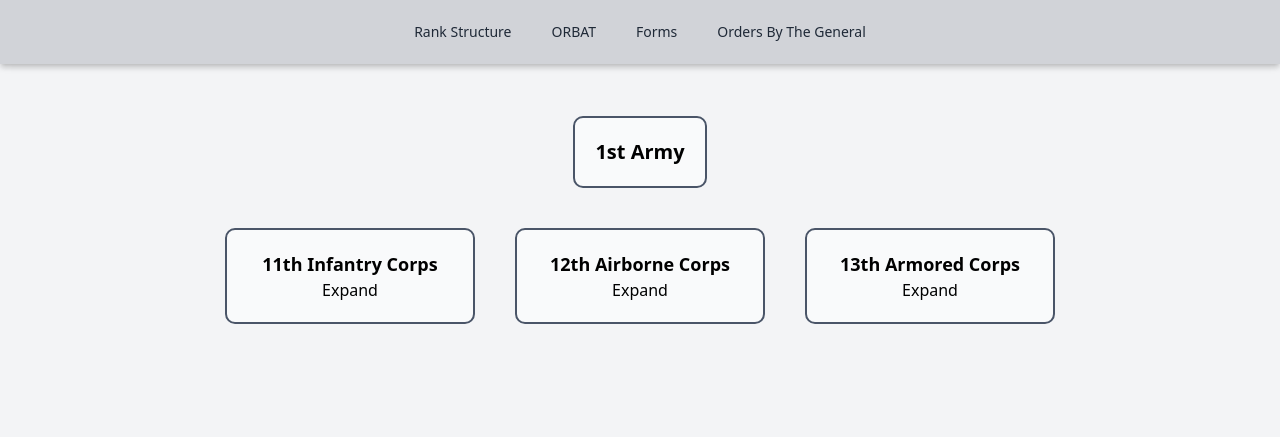
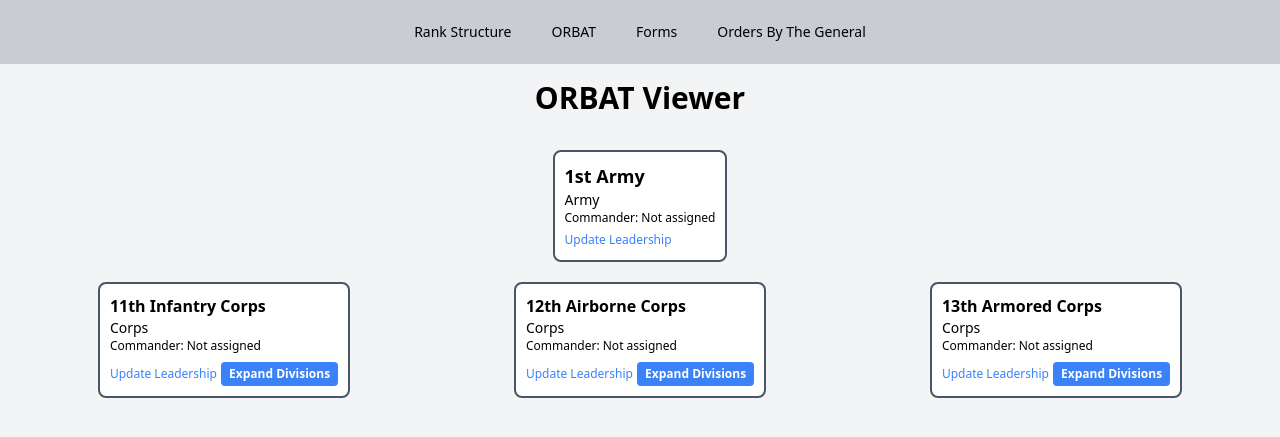
Before and after one commit to JstrR6/Orbat, a Node server app: page /orbat in a window 1280 px wide. Shown: the top 437 px of the page. Run offline with Node 20, Linux system fonts and the light colour scheme; some libraries are stand-ins or nearby versions.

Commit message:
UpdateOrbat

```diff
--- a/views/orbat.ejs
+++ b/views/orbat.ejs
@@ -3,12 +3,11 @@
 <head>
     <meta charset="UTF-8">
     <meta name="viewport" content="width=device-width, initial-scale=1.0">
-    <title>ORBAT Viewer</title>
+    <title><%= title %></title>
     <script src="https://cdn.tailwindcss.com"></script>
+    <script src="https://unpkg.com/htmx.org@1.9.4"></script>
     <style>
         .hot-bar {
-            background-color: rgba(255, 255, 255, 0.8);
-            box-shadow: 0px 4px 6px rgba(0, 0, 0, 0.1);
             transition: background-color 0.3s ease;
         }
         .hot-bar:hover {
@@ -16,236 +15,168 @@
         }
         .unit-box {
             border: 2px solid #4a5568;
-            border-radius: 10px;
-            padding: 20px;
-            margin: 20px;
-            background-color: #f9fafb;
-            text-align: center;
+            border-radius: 8px;
+            padding: 10px;
+            margin: 10px;
+            background-color: #ffffff;
         }
         .orbat-container {
             display: flex;
             flex-direction: column;
             align-items: center;
         }
-        .level {
+        .corps-container {
             display: flex;
-            justify-content: center;
-            margin-top: 20px;
+            justify-content: space-around;
+            width: 100%;
         }
-        .level .unit-box {
-            margin: 0 20px;
-            width: 250px;
-        }
-        .expanded-content {
+        .divisions, .squadrons {
             display: none;
-            margin-top: 20px;
-        }
-        .unit-box-expanded {
-            display: block;
         }
     </style>
 </head>
 <body class="bg-gray-100">
-
     <!-- Hot Bar -->
-    <div class="fixed top-0 left-0 right-0 z-50 bg-white bg-opacity-80 shadow-md">
+    <div class="fixed top-0 left-0 right-0 z-50">
         <div class="hot-bar flex justify-center items-center h-16 px-4">
             <div class="flex space-x-4">
-                <a href="/rank-structure" class="text-gray-800 hover:text-gray-600 px-3 py-2 rounded-md text-sm font-medium">
+                <a href="/rank-structure" class="text-black hover:text-gray-700 px-3 py-2 rounded-md text-sm font-medium">
                     Rank Structure
                 </a>
-                <a href="/orbat" class="text-gray-800 hover:text-gray-600 px-3 py-2 rounded-md text-sm font-medium">
+                <a href="/orbat" class="text-black hover:text-gray-700 px-3 py-2 rounded-md text-sm font-medium">
                     ORBAT
                 </a>
-                <a href="/forms" class="text-gray-800 hover:text-gray-600 px-3 py-2 rounded-md text-sm font-medium">
+                <a href="/forms" class="text-black hover:text-gray-700 px-3 py-2 rounded-md text-sm font-medium">
                     Forms
                 </a>
-                <a href="/orders" class="text-gray-800 hover:text-gray-600 px-3 py-2 rounded-md text-sm font-medium">
+                <a href="/orders" class="text-black hover:text-gray-700 px-3 py-2 rounded-md text-sm font-medium">
                     Orders By The General
                 </a>
             </div>
         </div>
     </div>
 
-    <div class="orbat-container pt-24">
-        <!-- 1st Army -->
-        <div class="unit-box" id="army">
-            <h2 class="text-xl font-bold">1st Army</h2>
-        </div>
+    <div class="container mx-auto px-4 pt-20">
+        <h1 class="text-3xl font-bold mb-6 text-center">ORBAT Viewer</h1>
 
-        <!-- Corps Level -->
-        <div class="level" id="corps-level">
-            <div class="unit-box" id="corps1">
-                <h2 class="text-lg font-bold">11th Infantry Corps</h2>
-                <button onclick="toggleExpand('corps1-expand')">Expand</button>
+        <div class="orbat-container">
+            <!-- 1st Army -->
+            <div class="unit-box" id="<%= structure.id %>">
+                <h2 class="text-lg font-semibold"><%= structure.name %></h2>
+                <p class="text-sm"><%= structure.type %></p>
+                <p class="text-xs">Commander: <%= leadership[structure.id]?.commander || 'Not assigned' %></p>
+                <button onclick="showLeadershipForm('<%= structure.id %>')" class="text-xs text-blue-500 hover:text-blue-700">Update Leadership</button>
             </div>
-            <div class="unit-box" id="corps2">
-                <h2 class="text-lg font-bold">12th Airborne Corps</h2>
-                <button onclick="toggleExpand('corps2-expand')">Expand</button>
-            </div>
-            <div class="unit-box" id="corps3">
-                <h2 class="text-lg font-bold">13th Armored Corps</h2>
-                <button onclick="toggleExpand('corps3-expand')">Expand</button>
+
+            <!-- Corps -->
+            <div class="corps-container">
+                <% structure.subordinates.forEach(corps => { %>
+                    <div class="unit-box">
+                        <h3 class="text-md font-semibold"><%= corps.name %></h3>
+                        <p class="text-sm"><%= corps.type %></p>
+                        <p class="text-xs">Commander: <%= leadership[corps.id]?.commander || 'Not assigned' %></p>
+                        <button onclick="showLeadershipForm('<%= corps.id %>')" class="text-xs text-blue-500 hover:text-blue-700">Update Leadership</button>
+                        <button onclick="toggleDivisions('<%= corps.id %>')" class="mt-2 bg-blue-500 hover:bg-blue-700 text-white font-bold py-1 px-2 rounded text-xs">
+                            Expand Divisions
+                        </button>
+
+                        <!-- Divisions -->
+                        <div id="divisions-<%= corps.id %>" class="divisions mt-4">
+                            <% corps.subordinates.forEach(division => { %>
+                                <div class="unit-box mt-2">
+                                    <h4 class="text-sm font-semibold"><%= division.name %></h4>
+                                    <p class="text-xs"><%= division.type %></p>
+                                    <p class="text-xs">Commander: <%= leadership[division.id]?.commander || 'Not assigned' %></p>
+                                    <button onclick="showLeadershipForm('<%= division.id %>')" class="text-xs text-blue-500 hover:text-blue-700">Update Leadership</button>
+                                    <button onclick="toggleSquadrons('<%= division.id %>')" class="mt-1 bg-green-500 hover:bg-green-700 text-white font-bold py-1 px-2 rounded text-xs">
+                                        Expand Squadrons
+                                    </button>
+
+                                    <!-- Squadrons -->
+                                    <div id="squadrons-<%= division.id %>" class="squadrons mt-2">
+                                        <% division.subordinates.forEach(squadron => { %>
+                                            <div class="unit-box mt-1">
+                                                <h5 class="text-xs font-semibold"><%= squadron.name %></h5>
+                                                <p class="text-xs"><%= squadron.type %></p>
+                                                <p class="text-xs">Commander: <%= leadership[squadron.id]?.commander || 'Not assigned' %></p>
+                                                <button onclick="showLeadershipForm('<%= squadron.id %>')" class="text-xs text-blue-500 hover:text-blue-700">Update Leadership</button>
+                                            </div>
+                                        <% }); %>
+                                    </div>
+                                </div>
+                            <% }); %>
+                        </div>
+                    </div>
+                <% }); %>
             </div>
         </div>
 
-        <!-- Expanded Content for Corps 1 -->
-        <div class="expanded-content" id="corps1-expand">
-            <div class="level">
-                <div class="unit-box">
-                    <h2 class="text-md font-semibold">101st Infantry Division</h2>
-                    <button onclick="toggleExpand('division1-1-expand')">Expand Squadrons</button>
-                    <div class="expanded-content" id="division1-1-expand">
-                        <div class="level">
-                            <div class="unit-box">
-                                <h3 class="text-sm">111th Infantry Squadron</h3>
-                            </div>
-                            <div class="unit-box">
-                                <h3 class="text-sm">112th Infantry Squadron</h3>
-                            </div>
-                            <div class="unit-box">
-                                <h3 class="text-sm">113th Support Squadron</h3>
-                            </div>
-                        </div>
-                    </div>
-                </div>
-                <div class="unit-box">
-                    <h2 class="text-md font-semibold">102nd Armored Division</h2>
-                    <button onclick="toggleExpand('division1-2-expand')">Expand Squadrons</button>
-                    <div class="expanded-content" id="division1-2-expand">
-                        <div class="level">
-                            <div class="unit-box">
-                                <h3 class="text-sm">121st Armored Squadron</h3>
-                            </div>
-                            <div class="unit-box">
-                                <h3 class="text-sm">122nd Armored Squadron</h3>
-                            </div>
-                        </div>
-                    </div>
-                </div>
-                <div class="unit-box">
-                    <h2 class="text-md font-semibold">103rd Artillery Division</h2>
-                    <button onclick="toggleExpand('division1-3-expand')">Expand Squadrons</button>
-                    <div class="expanded-content" id="division1-3-expand">
-                        <div class="level">
-                            <div class="unit-box">
-                                <h3 class="text-sm">131st Artillery Squadron</h3>
-                            </div>
-                            <div class="unit-box">
-                                <h3 class="text-sm">132nd Rocket Artillery Squadron</h3>
-                            </div>
-                        </div>
-                    </div>
-                </div>
-            </div>
-        </div>
-
-        <!-- Expanded Content for Corps 2 -->
-        <div class="expanded-content" id="corps2-expand">
-            <div class="level">
-                <div class="unit-box">
-                    <h2 class="text-md font-semibold">201st Airborne Division</h2>
-                    <button onclick="toggleExpand('division2-1-expand')">Expand Squadrons</button>
-                    <div class="expanded-content" id="division2-1-expand">
-                        <div class="level">
-                            <div class="unit-box">
-                                <h3 class="text-sm">211th Airborne Squadron</h3>
-                            </div>
-                            <div class="unit-box">
-                                <h3 class="text-sm">212th Recon Squadron</h3>
-                            </div>
-                        </div>
-                    </div>
-                </div>
-                <div class="unit-box">
-                    <h2 class="text-md font-semibold">202nd Air Assault Division</h2>
-                    <button onclick="toggleExpand('division2-2-expand')">Expand Squadrons</button>
-                    <div class="expanded-content" id="division2-2-expand">
-                        <div class="level">
-                            <div class="unit-box">
-                                <h3 class="text-sm">221st Helicopter Squadron</h3>
-                            </div>
-                            <div class="unit-box">
-                                <h3 class="text-sm">222nd Air Assault Squadron</h3>
-                            </div>
-                        </div>
-                    </div>
-                </div>
-                <div class="unit-box">
-                    <h2 class="text-md font-semibold">203rd Aviation Division</h2>
-                    <button onclick="toggleExpand('division2-3-expand')">Expand Squadrons</button>
-                    <div class="expanded-content" id="division2-3-expand">
-                        <div class="level">
-                            <div class="unit-box">
-                                <h3 class="text-sm">231st UAV Squadron</h3>
-                            </div>
-                            <div class="unit-box">
-                                <h3 class="text-sm">232nd Fixed-Wing Squadron</h3>
-                            </div>
-                        </div>
-                    </div>
-                </div>
-            </div>
-        </div>
-
-        <!-- Expanded Content for Corps 3 -->
-        <div class="expanded-content" id="corps3-expand">
-            <div class="level">
-                <div class="unit-box">
-                    <h2 class="text-md font-semibold">301st Armored Division</h2>
-                    <button onclick="toggleExpand('division3-1-expand')">Expand Squadrons</button>
-                    <div class="expanded-content" id="division3-1-expand">
-                        <div class="level">
-                            <div class="unit-box">
-                                <h3 class="text-sm">311th Heavy Armored Squadron</h3>
-                            </div>
-                            <div class="unit-box">
-                                <h3 class="text-sm">312th Light Armored Squadron</h3>
-                            </div>
-                        </div>
-                    </div>
-                </div>
-                <div class="unit-box">
-                    <h2 class="text-md font-semibold">302nd Mechanized Division</h2>
-                    <button onclick="toggleExpand('division3-2-expand')">Expand Squadrons</button>
-                    <div class="expanded-content" id="division3-2-expand">
-                        <div class="level">
-                            <div class="unit-box">
-                                <h3 class="text-sm">321st Mechanized Squadron</h3>
-                            </div>
-                            <div class="unit-box">
-                                <h3 class="text-sm">322nd Recon Squadron</h3>
-                            </div>
-                        </div>
-                    </div>
-                </div>
-                <div class="unit-box">
-                    <h2 class="text-md font-semibold">303rd Armored Artillery Division</h2>
-                    <button onclick="toggleExpand('division3-3-expand')">Expand Squadrons</button>
-                    <div class="expanded-content" id="division3-3-expand">
-                        <div class="level">
-                            <div class="unit-box">
-                                <h3 class="text-sm">331st Artillery Squadron</h3>
-                            </div>
-                            <div class="unit-box">
-                                <h3 class="text-sm">332nd Rocket Artillery Squadron</h3>
-                            </div>
-                        </div>
-                    </div>
+        <!-- Leadership Update Form (Hidden by default) -->
+        <div id="leadershipForm" class="fixed inset-0 bg-gray-600 bg-opacity-50 overflow-y-auto h-full w-full" style="display: none;">
+            <div class="relative top-20 mx-auto p-5 border w-96 shadow-lg rounded-md bg-white">
+                <div class="mt-3 text-center">
+                    <h3 class="text-lg leading-6 font-medium text-gray-900">Update Leadership</h3>
+                    <form id="updateLeadershipForm" hx-post="/api/update-leadership" hx-swap="none" class="mt-2">
+                        <input type="hidden" id="formUnitId" name="unitId" value="">
+                        <select name="position" class="mt-2 p-2 w-full border rounded">
+                            <option value="commander">Commander</option>
+                            <option value="deputyCommander">Deputy Commander</option>
+                            <option value="seniorEnlistedLeader">Senior Enlisted Leader</option>
+                        </select>
+                        <input type="text" name="name" placeholder="New leader name" class="mt-2 p-2 w-full border rounded">
+                        <button type="submit" class="mt-4 bg-blue-500 hover:bg-blue-700 text-white font-bold py-2 px-4 rounded">
+                            Update
+                        </button>
+                    </form>
+                    <button onclick="hideLeadershipForm()" class="mt-4 bg-gray-500 hover:bg-gray-700 text-white font-bold py-2 px-4 rounded">
+                        Close
+                    </button>
                 </div>
             </div>
         </div>
     </div>
 
     <script>
-        function toggleExpand(sectionId) {
-            var selectedContent = document.getElementById(sectionId);
-            if (selectedContent.style.display === 'block') {
-                selectedContent.style.display = 'none';
+        function showLeadershipForm(unitId) {
+            document.getElementById('formUnitId').value = unitId;
+            document.getElementById('leadershipForm').style.display = 'block';
+        }
+
+        function hideLeadershipForm() {
+            document.getElementById('leadershipForm').style.display = 'none';
+        }
+
+        function toggleDivisions(corpsId) {
+            const divisionsElement = document.getElementById(`divisions-${corpsId}`);
+            const allDivisions = document.querySelectorAll('.divisions');
+            allDivisions.forEach(div => {
+                if (div.id !== `divisions-${corpsId}`) {
+                    div.style.display = 'none';
+                }
+            });
+            divisionsElement.style.display = divisionsElement.style.display === 'none' ? 'block' : 'none';
+        }
+
+        function toggleSquadrons(divisionId) {
+            const squadronsElement = document.getElementById(`squadrons-${divisionId}`);
+            const allSquadrons = document.querySelectorAll('.squadrons');
+            allSquadrons.forEach(sq => {
+                if (sq.id !== `squadrons-${divisionId}`) {
+                    sq.style.display = 'none';
+                }
+            });
+            squadronsElement.style.display = squadronsElement.style.display === 'none' ? 'block' : 'none';
+        }
+
+        document.body.addEventListener('htmx:afterRequest', function(event) {
+            if (event.detail.successful) {
+                alert('Leadership updated successfully');
+                hideLeadershipForm();
+                location.reload(); // Reload the page to reflect changes
             } else {
-                selectedContent.style.display = 'block';
+                alert('Failed to update leadership');
             }
-        }
+        });
     </script>
 </body>
 </html>
```
